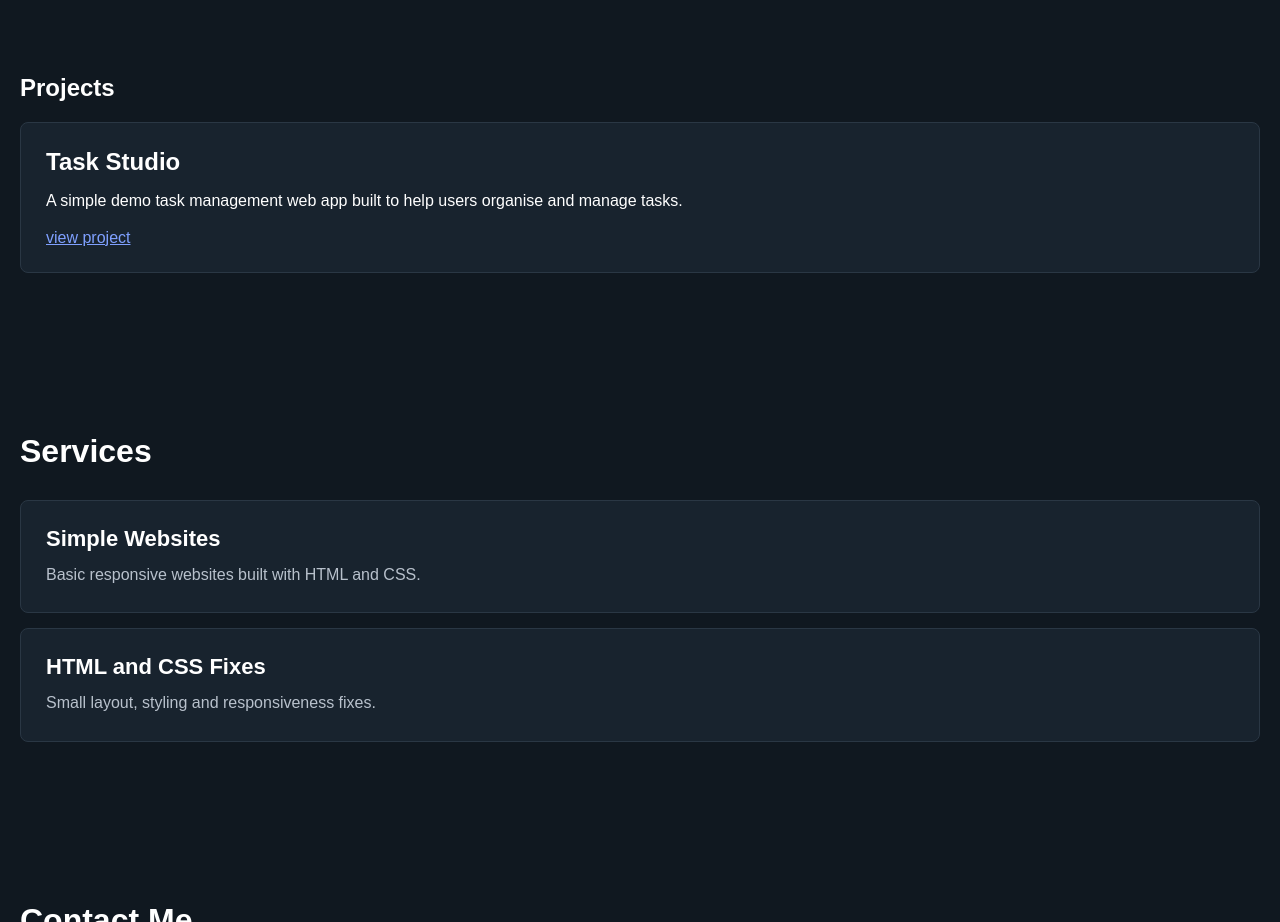
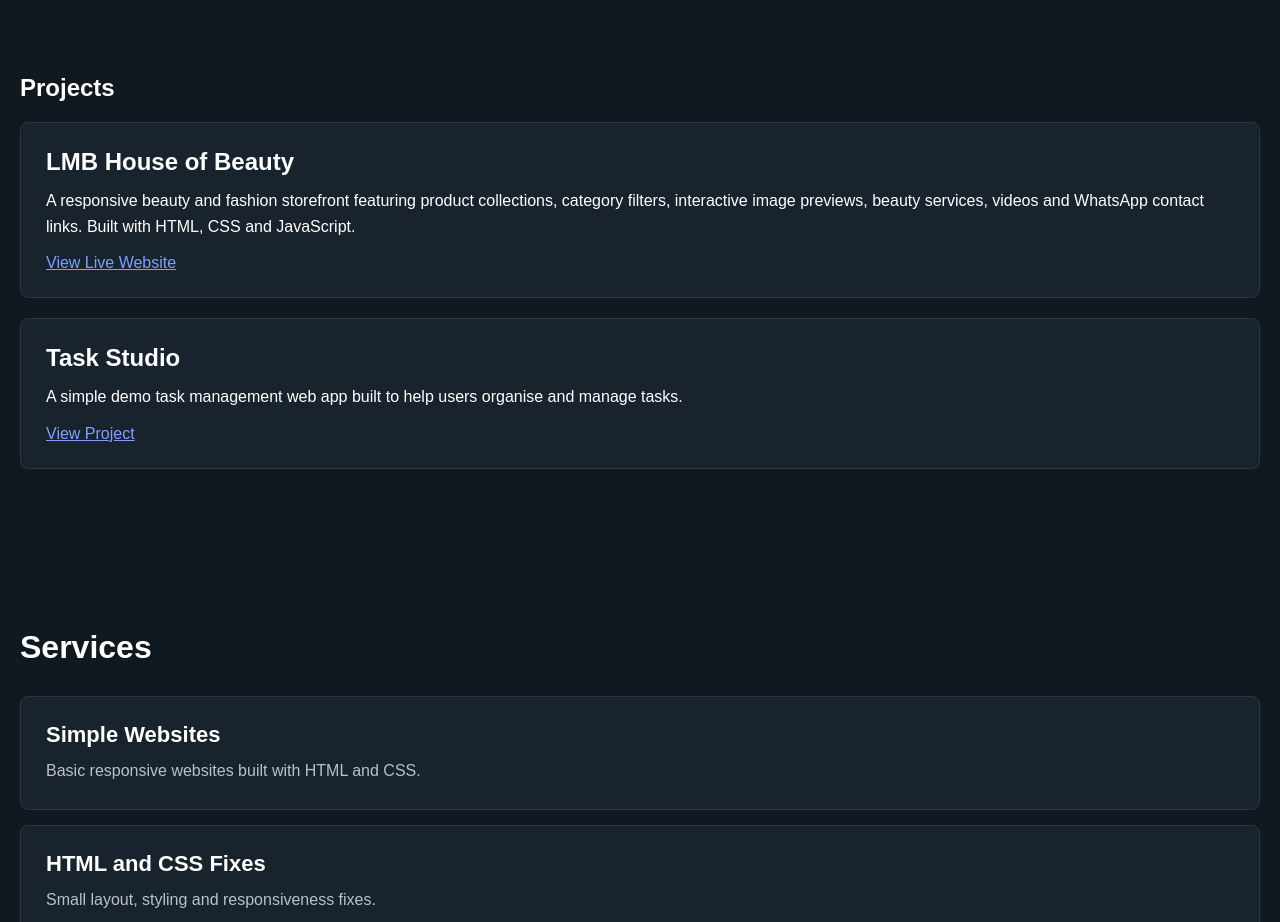
Before and after one commit to zewelanjitnl-maker/Zewe---Portfolio, a plain HTML site: page index.html in a window 1280 px wide. Shown: the part 1100-2022 px from the top of the page. Drawn offline with Linux system fonts and the light colour scheme.

Commit message:
Add LMB House of Beauty

```diff
--- a/index.html
+++ b/index.html
@@ -39,19 +39,41 @@
 
    </section>
 
+
 <section class="projects" id="projects">
     <h2>Projects</h2>
+
+    <div class="project-card">
+        <h3>LMB House of Beauty</h3>
+        <p>
+            A responsive beauty and fashion storefront featuring
+            product collections, category filters, interactive
+            image previews, beauty services, videos and WhatsApp
+            contact links. Built with HTML, CSS and JavaScript.
+        </p>
+        <a
+            href="https://lmb-house-of-beauty.visionz.workers.dev/"
+            target="_blank"
+            rel="noopener noreferrer">
+            View Live Website
+        </a>
+    </div>
+
     <div class="project-card">
         <h3>Task Studio</h3>
         <p>
-                A simple demo task management web app built to help users organise and manage tasks.
+            A simple demo task management web app built to help
+            users organise and manage tasks.
         </p>
         <a
-            href="https://zewelanjitnl-maker.github.io/Task-Studio/" target="_blank">
-        view project
+            href="https://zewelanjitnl-maker.github.io/Task-Studio/"
+            target="_blank"
+            rel="noopener noreferrer">
+            View Project
         </a>
     </div>
 </section>
+
 
     <section class="services" id="services">
         <h2>Services</h2>
--- a/style.css
+++ b/style.css
@@ -47,7 +47,7 @@ body {
     border: 1px solid black;
     background-color: #2563eb;
     color: white;
-    transition: background-color 0.3s ease, color o.3s ease;
+    transition: background-color 0.3s ease, color 0.3s ease;
 }
 
 .hero-buttons a:hover {
@@ -97,10 +97,18 @@ body {
     background-color: #18232e;
 }
 
+
 .project-card {
     background-color: #18232e;
     padding: 25px;
     margin-top: 20px;
+    border-radius: 8px;
+    border: 1px solid #2a3744;
+    transition: transform 0.3s ease;
+}
+
+.project-card:hover {
+    transform: translateY(-5px);
 }
 
 .project-card a {
@@ -116,14 +124,6 @@ body {
 
 .project-card p {
     line-height: 1.6;
-}
-
-.project-card {
-    background-color: #18232e;
-    padding: 25px;
-    margin-top: 20px;
-    border-radius: 8px;
-    border: 1px solid #2a3744;
 }
 
 .services {
```
Lines whose indentation alone changed are shown as unchanged.
